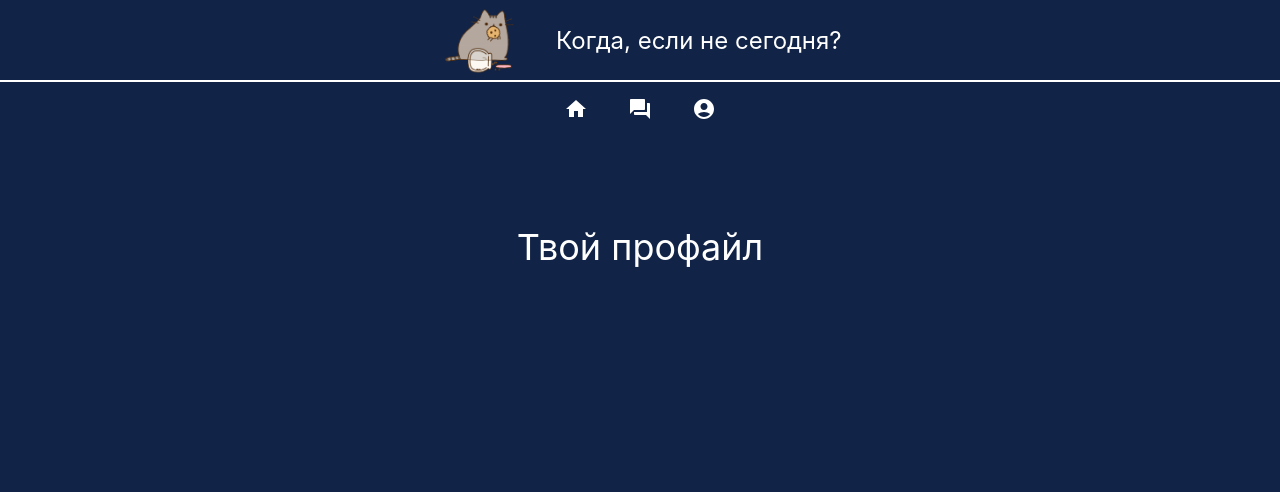
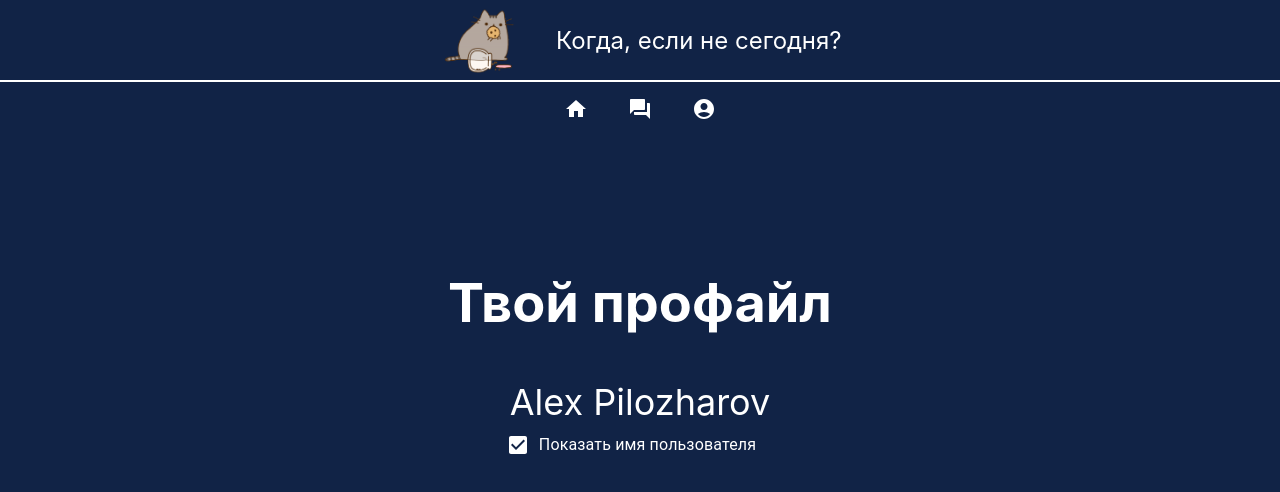
Before and after one commit to Tizare/GB-ReactJS, a React (Create React App) app in the folder today/: page /profile in a window 1280 px wide. Shown: the top 492 px of the page. Built offline with nearby package versions, Linux system fonts and the light colour scheme.

Commit message:
start work with Redux and Profile

```diff
--- a/today/package.json
+++ b/today/package.json
@@ -12,8 +12,10 @@
     "@testing-library/user-event": "^13.5.0",
     "react": "^17.0.2",
     "react-dom": "^17.0.2",
+    "react-redux": "^7.2.6",
     "react-router-dom": "^6.2.1",
     "react-scripts": "5.0.0",
+    "redux": "^4.1.2",
     "web-vitals": "^2.1.4"
   },
   "scripts": {
--- a/today/src/App.css
+++ b/today/src/App.css
@@ -113,6 +113,9 @@ div {
 .yourProfile {
   margin-top: 100px;
   font-size: 36px;
+  display: flex;
+  flex-direction: column;
+  align-items: center;
 }
 
 .chatsMain {
--- a/today/src/index.js
+++ b/today/src/index.js
@@ -5,6 +5,8 @@ import './index.css';
 import App from './App';
 import { createTheme } from '@mui/material/styles';
 import { ThemeProvider } from '@emotion/react';
+import { Provider } from 'react-redux';
+import store from "./store"
 
 const theme = createTheme({
   palette: {
@@ -18,11 +20,13 @@ const theme = createTheme({
 
 ReactDOM.render(
   <React.StrictMode>
-    <ThemeProvider theme={theme}>
-      <BrowserRouter>
-        <App />
-      </BrowserRouter>
-    </ThemeProvider>
+    <Provider store={store}>
+      <ThemeProvider theme={theme}>
+        <BrowserRouter>
+          <App />
+        </BrowserRouter>
+      </ThemeProvider>
+    </Provider>
   </React.StrictMode>,
   document.getElementById('message')
 );
--- a/today/src/pages/Profile.js
+++ b/today/src/pages/Profile.js
@@ -1,7 +1,26 @@
+import store from "../store"
+import { useDispatch, useSelector } from "react-redux"
+import { useCallback } from "react";
+import { profileAction } from "../store/profile/action";
+import { FormControlLabel, FormGroup, Checkbox} from "@mui/material"
+
 const Profile = ()=>{
+    const {showName, name, surname} = useSelector(state=>state);
+    const dispatch = useDispatch();
+    const toogleShowName = useCallback( ()=>{
+        dispatch(profileAction)
+    }, [dispatch]
+    )
+
     return (
         <div className="yourProfile">
-            Твой профайл
+            <h2>Твой профайл</h2>
+            <div> {showName ? name : "Некто"} {showName ? surname : ""} </div>
+            <div>
+                <FormGroup>
+                    <FormControlLabel control={<Checkbox checked={showName} onChange={toogleShowName} />} label="Показать имя пользователя" />
+                </FormGroup>
+            </div>
         </div>
         )
 }
--- /dev/null
+++ b/today/src/store/index.js
@@ -0,0 +1,7 @@
+import { createStore } from "redux"
+import profileReducer from "./profile/reducer"
+
+
+const store = createStore(profileReducer, window.__REDUX_DEVTOOLS_EXTENSION__ && window.__REDUX_DEVTOOLS_EXTENSION__());
+
+export default store;
--- /dev/null
+++ b/today/src/store/profile/action.js
@@ -0,0 +1,4 @@
+export const PROFILE_ACTION = "PROFILE_ACTION";
+export const profileAction = {
+    type: PROFILE_ACTION
+}
--- /dev/null
+++ b/today/src/store/profile/reducer.js
@@ -0,0 +1,17 @@
+import { PROFILE_ACTION } from "./action";
+
+const initialState = {
+    showName: true,
+    name: "Alex",
+    surname: "Pilozharov"
+}
+
+const profileReducer = (state=initialState, action)=>{
+    switch (action.type) {
+        case PROFILE_ACTION:
+            return {...state, showName:!state.showName}
+            default: return state;
+    }
+}
+
+export default profileReducer;
```
Also changed, not shown: 1 other file (tests, documents, lock files or other folders).
